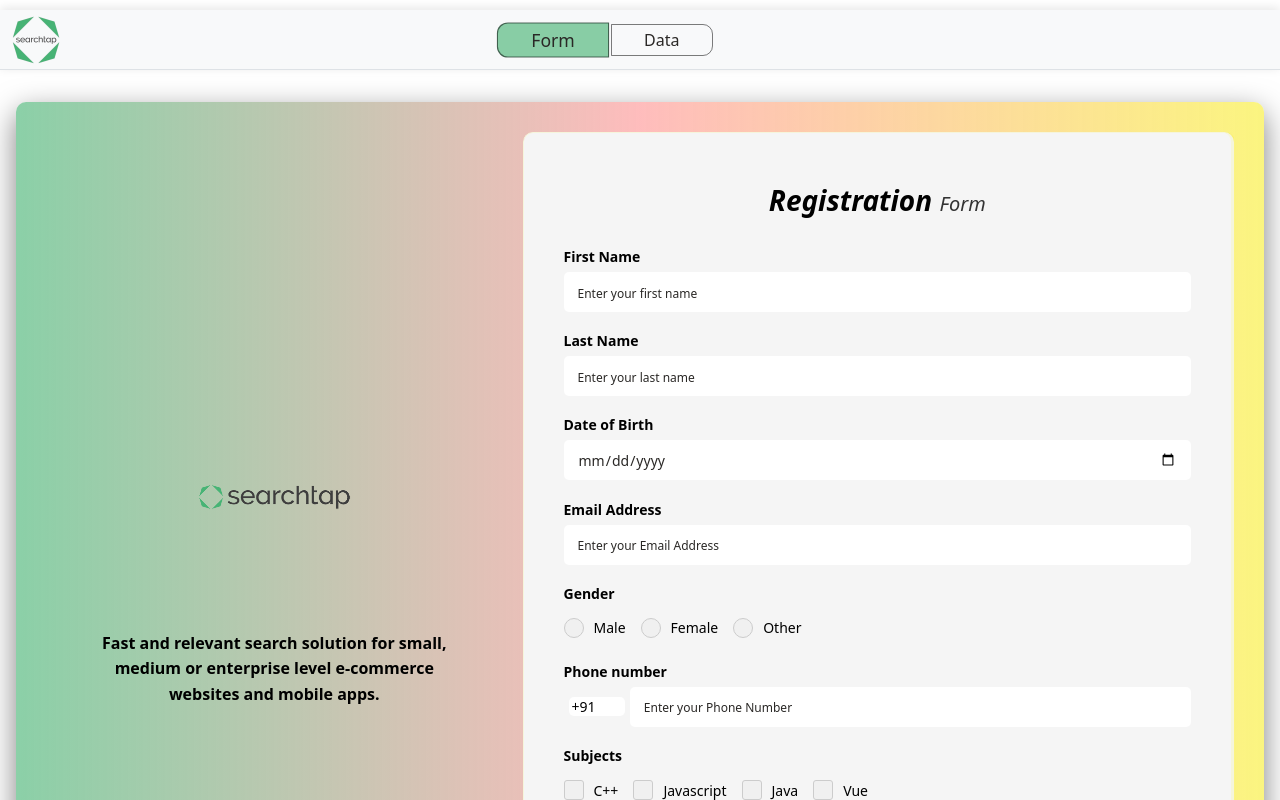
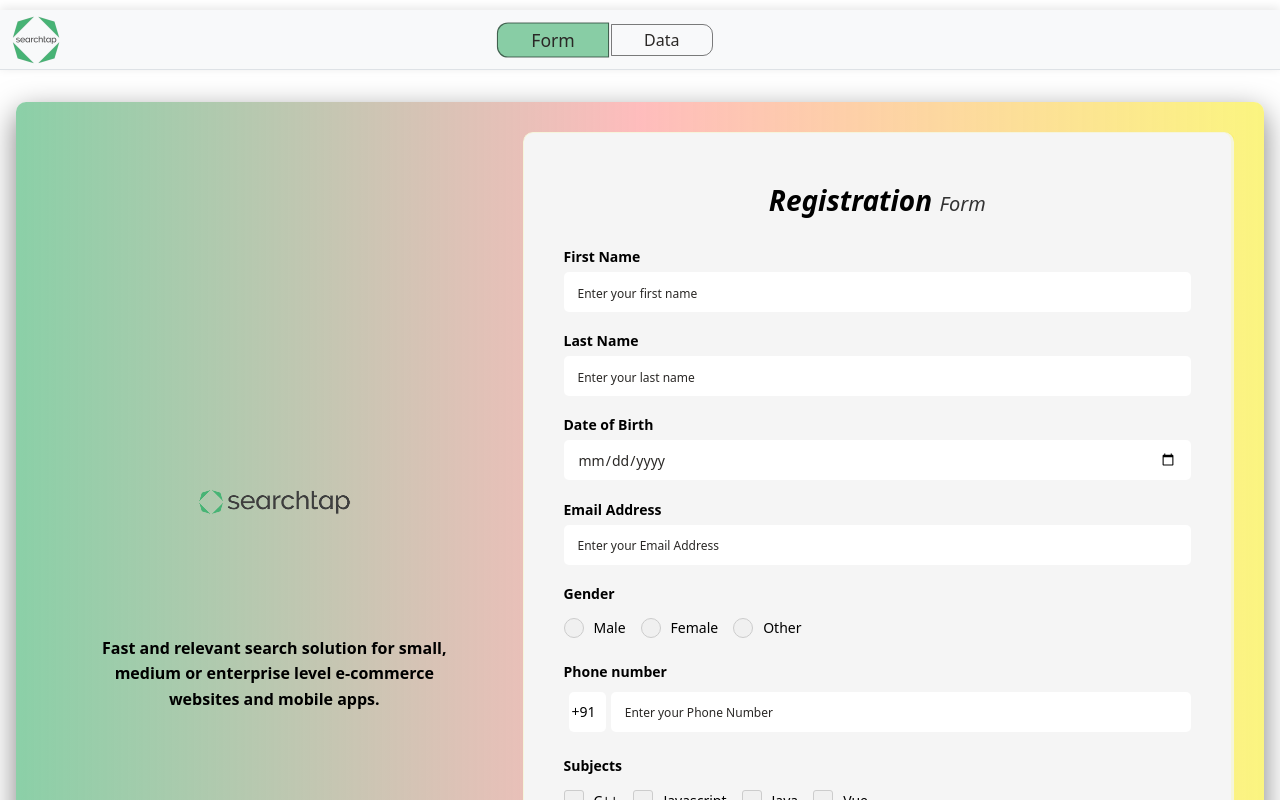
Before and after one commit to Neovin-dev/VueForm, a Vue app: page / in a window 1280 px wide. Shown: the top 800 px of the page. Built offline with nearby package versions, Linux system fonts and the light colour scheme.

Commit message:
--form-span

```diff
--- a/src/components/RegistrationData.vue
+++ b/src/components/RegistrationData.vue
@@ -796,6 +796,17 @@ tbody tr:hover {
   background-color: #c7b27d;
 }
 
+.table-view-container {
+    margin-right: 20px
+  }
+
+@media (max-width: 1280px){
+  .data-container {
+    margin: 32px 16px;
+  }
+
+}
+
 
 
 @media (max-width: 900px) {
--- a/src/components/RegistrationForm.vue
+++ b/src/components/RegistrationForm.vue
@@ -549,8 +549,8 @@ select {
 .telenum-container span {
   background-color: white;
   display: flex;
-  width: 10%;
-  height: 100%;
+  width: 40px;
+  height: 40px;
   align-items: center;
   padding-left: 3px;
   padding-right: 2px;
```
